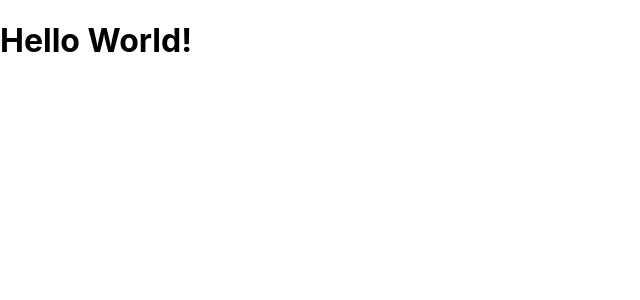
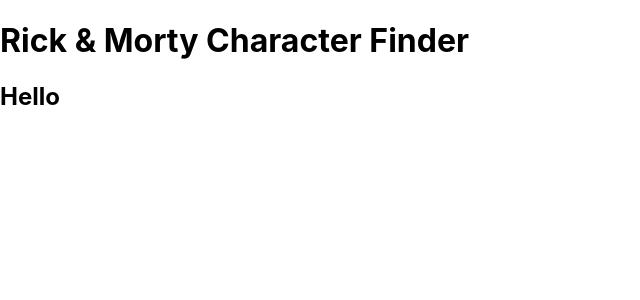
Before and after one commit to rosscondie/Rick_and_Morty_React_App, a React (Create React App) app: page / in a window 1280 px wide. Shown: the top 300 px of the page, without its empty margins (0-640 px from the left). Built offline with nearby package versions, Linux system fonts and the light colour scheme.

Commit message:
rendered container to app.js

```diff
--- a/public/index.html
+++ b/public/index.html
@@ -24,7 +24,7 @@
       work correctly both with client-side routing and a non-root public URL.
       Learn how to configure a non-root public URL by running `npm run build`.
     -->
-    <title>React App</title>
+    <title>Rick & Morty</title>
   </head>
   <body>
     <noscript>You need to enable JavaScript to run this app.</noscript>
--- a/src/App.js
+++ b/src/App.js
@@ -1,9 +1,10 @@
-
+import RickAndMortyContainer from "./containers/RickAndMortyContainer";
 
 function App() {
   return (
     <div className="App">
-      <h1>Hello World!</h1>
+      <h1>Rick & Morty Character Finder</h1>
+      <RickAndMortyContainer />
     </div>
   );
 }
--- a/src/containers/RickAndMortyContainer.js
+++ b/src/containers/RickAndMortyContainer.js
@@ -0,0 +1,9 @@
+import React from "react";
+
+function RickAndMortyContainer() {
+    return (
+        <h2>Hello</h2>
+    )
+}
+
+export default RickAndMortyContainer;
```
